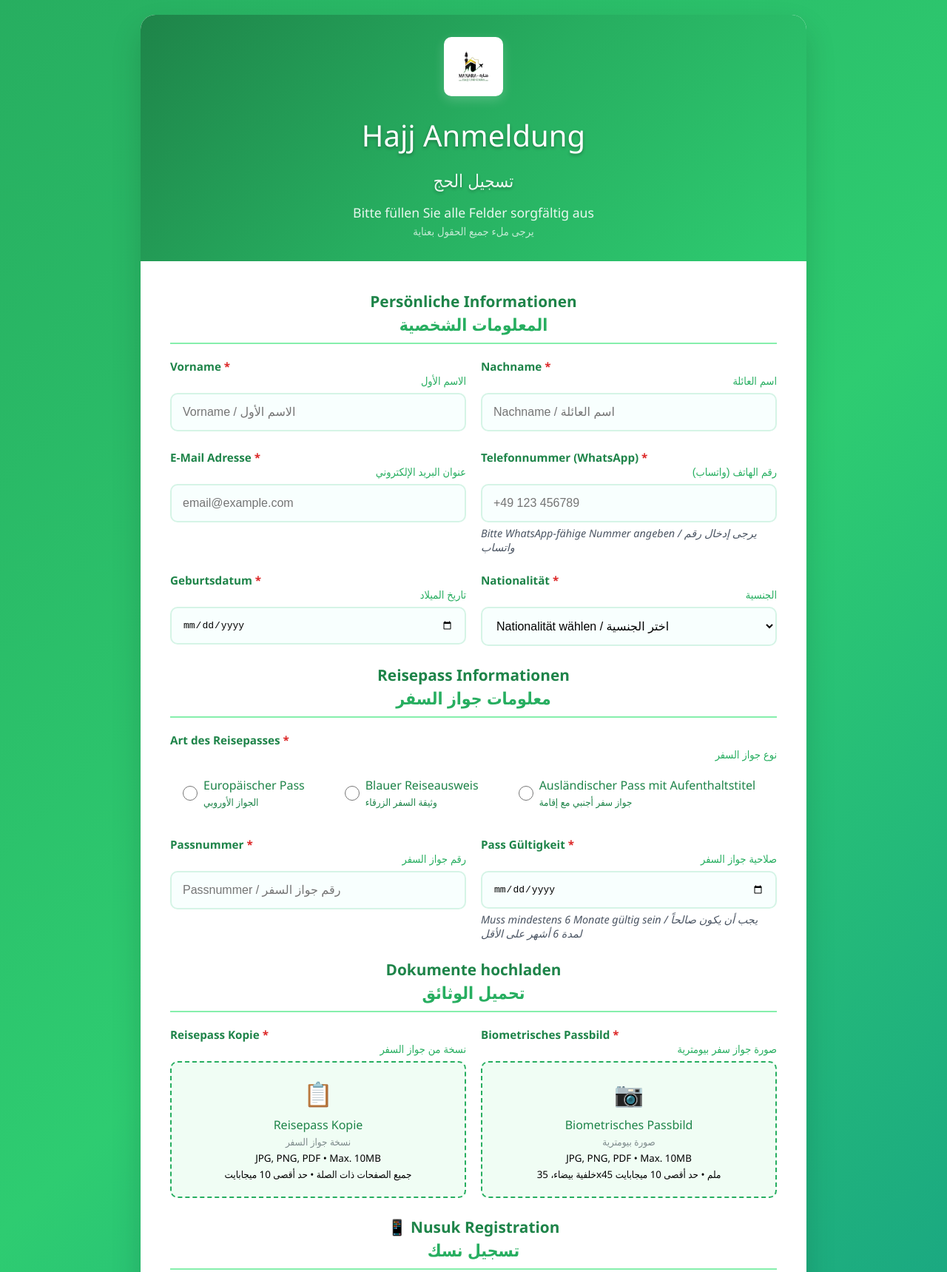
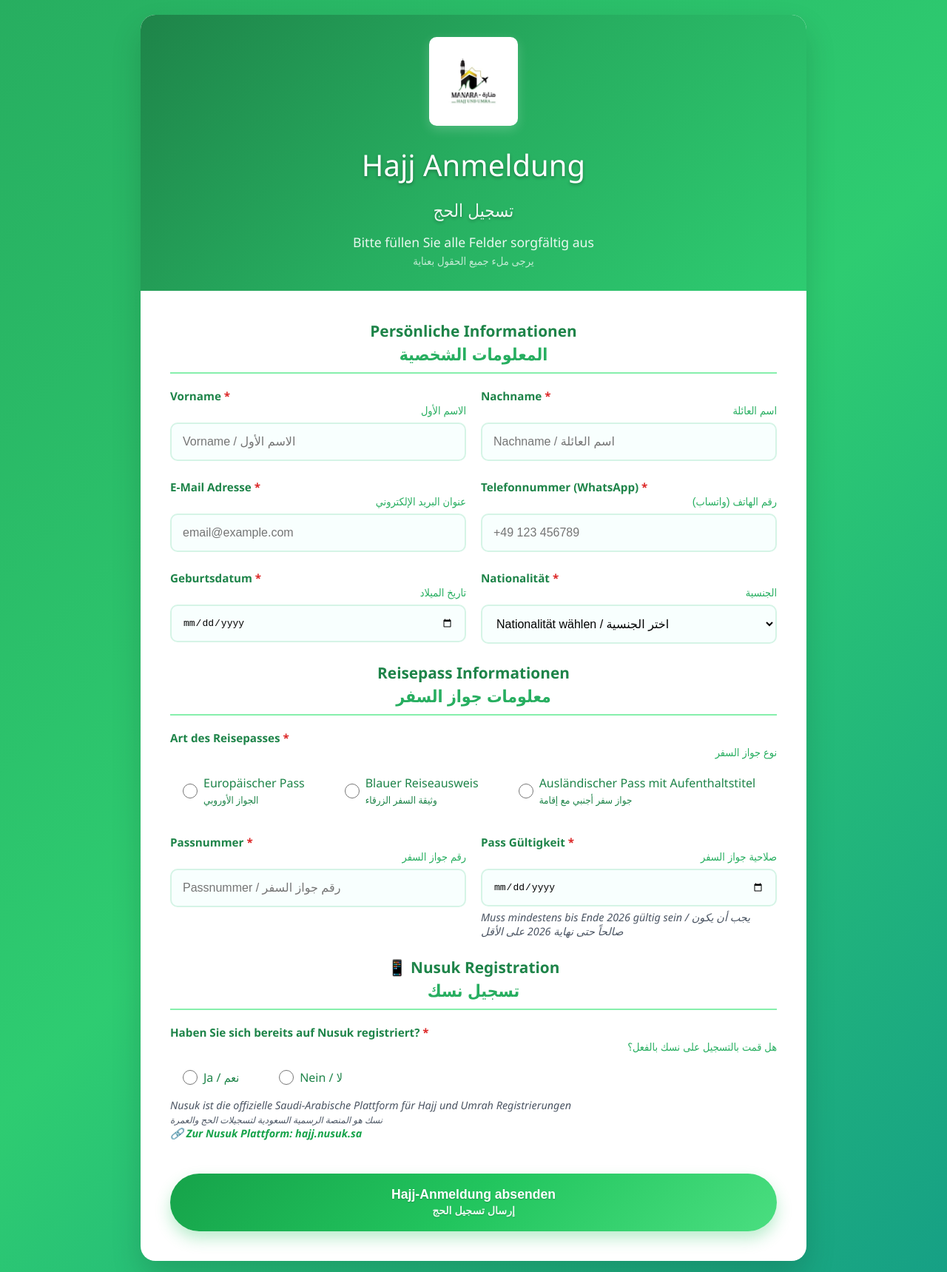
Before and after one commit to HoudaElAbbassi/Formular, a website: page index.html in a window 1280 px wide. Shown: the top 1719 px of the page at 74% size. Drawn offline with Linux system fonts and the light colour scheme.

Commit message:
minor changes

```diff
--- a/index.html
+++ b/index.html
@@ -36,8 +36,8 @@
         }
 
         .logo {
-            max-width: 150px;
-            max-height: 80px;
+            max-width: 200px;
+            max-height: 120px;
             margin-bottom: 20px;
             border-radius: 10px;
             box-shadow: 0 5px 15px rgba(255,255,255,0.2);
@@ -487,7 +487,6 @@
                         <div class="label-arabic">رقم الهاتف (واتساب)</div>
                     </div>
                     <input type="tel" id="telefon" name="telefon" placeholder="+49 123 456789" required>
-                    <div class="info-text">Bitte WhatsApp-fähige Nummer angeben / يرجى إدخال رقم واتساب</div>
                 </div>
             </div>
 
@@ -576,7 +575,7 @@
                         <div class="label-arabic">صلاحية جواز السفر</div>
                     </div>
                     <input type="date" id="passgueltigkeit" name="passgueltigkeit" required>
-                    <div class="info-text">Muss mindestens 6 Monate gültig sein / يجب أن يكون صالحاً لمدة 6 أشهر على الأقل</div>
+                    <div class="info-text">Muss mindestens bis Ende 2026 gültig sein / يجب أن يكون صالحاً حتى نهاية 2026 على الأقل</div>
                 </div>
             </div>
 
@@ -605,43 +604,6 @@
                             <div style="background: #f8f9fa; border: 2px solid #dee2e6; border-radius: 10px; padding: 20px; text-align: center;">
                                 <div style="font-size: 3em; margin-bottom: 10px;">📄</div>
                                 <div style="font-weight: 600; color: #2c3e50;">PDF Dokument</div>
-                                <div style="color: #7f8c8d; margin-top: 5px;" id="aufenthaltstitel-pdf-name"></div>
-                            </div>
-                        </div>
-                    </div>
-                </div>
-            </div>
-
-            <!-- Document Upload Section -->
-            <div class="section-title">
-                <div>Dokumente hochladen</div>
-                <div class="section-title-arabic">تحميل الوثائق</div>
-            </div>
-
-            <div class="form-row">
-                <div class="form-group">
-                    <div class="bilingual-label">
-                        <div class="label-german">Reisepass Kopie <span class="required">*</span></div>
-                        <div class="label-arabic">نسخة من جواز السفر</div>
-                    </div>
-                    <div class="file-upload">
-                        <input type="file" id="passport-copy" name="passport-copy" accept="image/*,application/pdf" required>
-                        <label for="passport-copy" class="file-upload-label">
-                            <div>
-                                <div class="upload-icon">📋</div>
-                                <div class="upload-text">Reisepass Kopie<br><small style="color: #7f8c8d;">نسخة جواز السفر</small></div>
-                                <small>JPG, PNG, PDF • Max. 10MB<br>جميع الصفحات ذات الصلة • حد أقصى 10 ميجابايت</small>
-                            </div>
-                        </label>
-                    </div>
-                    <div class="file-error" id="passport-copy-error"></div>
-                    <div class="file-info" id="passport-copy-info"></div>
-                    <div class="preview-container" id="passport-copy-preview">
-                        <img class="image-preview" id="passport-copy-img">
-                        <div class="pdf-preview" id="passport-copy-pdf" style="display: none;">
-                            <div style="background: #f8f9fa; border: 2px solid #dee2e6; border-radius: 10px; padding: 20px; text-align: center;">
-                                <div style="font-size: 3em; margin-bottom: 10px;">📄</div>
-                                <div style="font-weight: 600; color: #2c3e50;">PDF Dokument</div>
                                 <div style="color: #7f8c8d; margin-top: 5px;" id="passport-copy-pdf-name"></div>
                             </div>
                         </div>
@@ -650,15 +612,15 @@
 
                 <div class="form-group">
                     <div class="bilingual-label">
-                        <div class="label-german">Biometrisches Passbild <span class="required">*</span></div>
-                        <div class="label-arabic">صورة جواز سفر بيومترية</div>
+                        <div class="label-german">Passbild <span class="required">*</span></div>
+                        <div class="label-arabic">صورة جواز السفر</div>
                     </div>
                     <div class="file-upload">
                         <input type="file" id="passport-photo" name="passport-photo" accept="image/*,application/pdf" required>
                         <label for="passport-photo" class="file-upload-label">
                             <div>
                                 <div class="upload-icon">📷</div>
-                                <div class="upload-text">Biometrisches Passbild<br><small style="color: #7f8c8d;">صورة بيومترية</small></div>
+                                <div class="upload-text">Passbild<br><small style="color: #7f8c8d;">صورة جواز السفر</small></div>
                                 <small>JPG, PNG, PDF • Max. 10MB<br>خلفية بيضاء، 35x45 ملم • حد أقصى 10 ميجابايت</small>
                             </div>
                         </label>
@@ -701,7 +663,8 @@
                 </div>
                 <div class="info-text">
                     Nusuk ist die offizielle Saudi-Arabische Plattform für Hajj und Umrah Registrierungen<br>
-                    <small>نسك هو المنصة الرسمية السعودية لتسجيلات الحج والعمرة</small>
+                    <small>نسك هو المنصة الرسمية السعودية لتسجيلات الحج والعمرة</small><br>
+                    <a href="https://hajj.nusuk.sa" target="_blank" style="color: #16a34a; font-weight: bold; text-decoration: none;">🔗 Zur Nusuk Plattform: hajj.nusuk.sa</a>
                 </div>
             </div>
 
@@ -1051,15 +1014,14 @@
         }
     }, true);
 
-    // Passport validity check (must be at least 6 months in future)
+    // Passport validity check (must be valid until end of 2026)
     document.addEventListener('change', function(e) {
         if (e.target && e.target.id === 'passgueltigkeit') {
             const selectedDate = new Date(e.target.value);
-            const sixMonthsFromNow = new Date();
-            sixMonthsFromNow.setMonth(sixMonthsFromNow.getMonth() + 6);
+            const endOf2026 = new Date('2026-12-31');
 
-            if (selectedDate < sixMonthsFromNow) {
-                alert('⚠️ Warnung: Ihr Pass läuft in weniger als 6 Monaten ab. Dies könnte zu Problemen führen.\n\nتحذير: ينتهي جوازك خلال أقل من 6 أشهر. قد يؤدي هذا إلى مشاكل.');
+            if (selectedDate < endOf2026) {
+                alert('⚠️ Warnung: Ihr Pass muss mindestens bis Ende 2026 gültig sein. Dies ist erforderlich für die Hajj-Reise.\n\nتحذير: يجب أن يكون جوازك صالحاً حتى نهاية 2026 على الأقل. هذا مطلوب لرحلة الحج.');
             }
         }
     });
```
